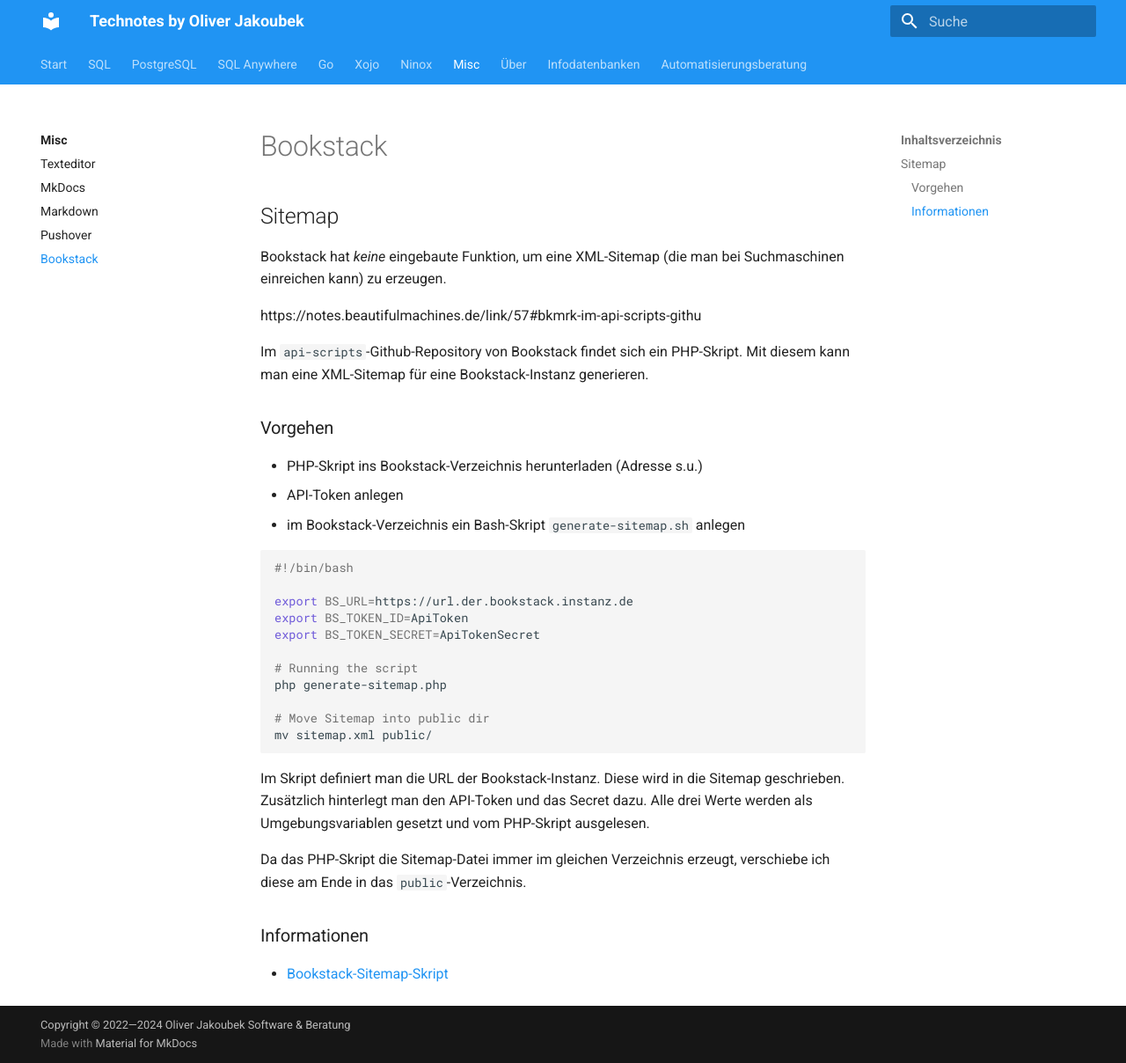
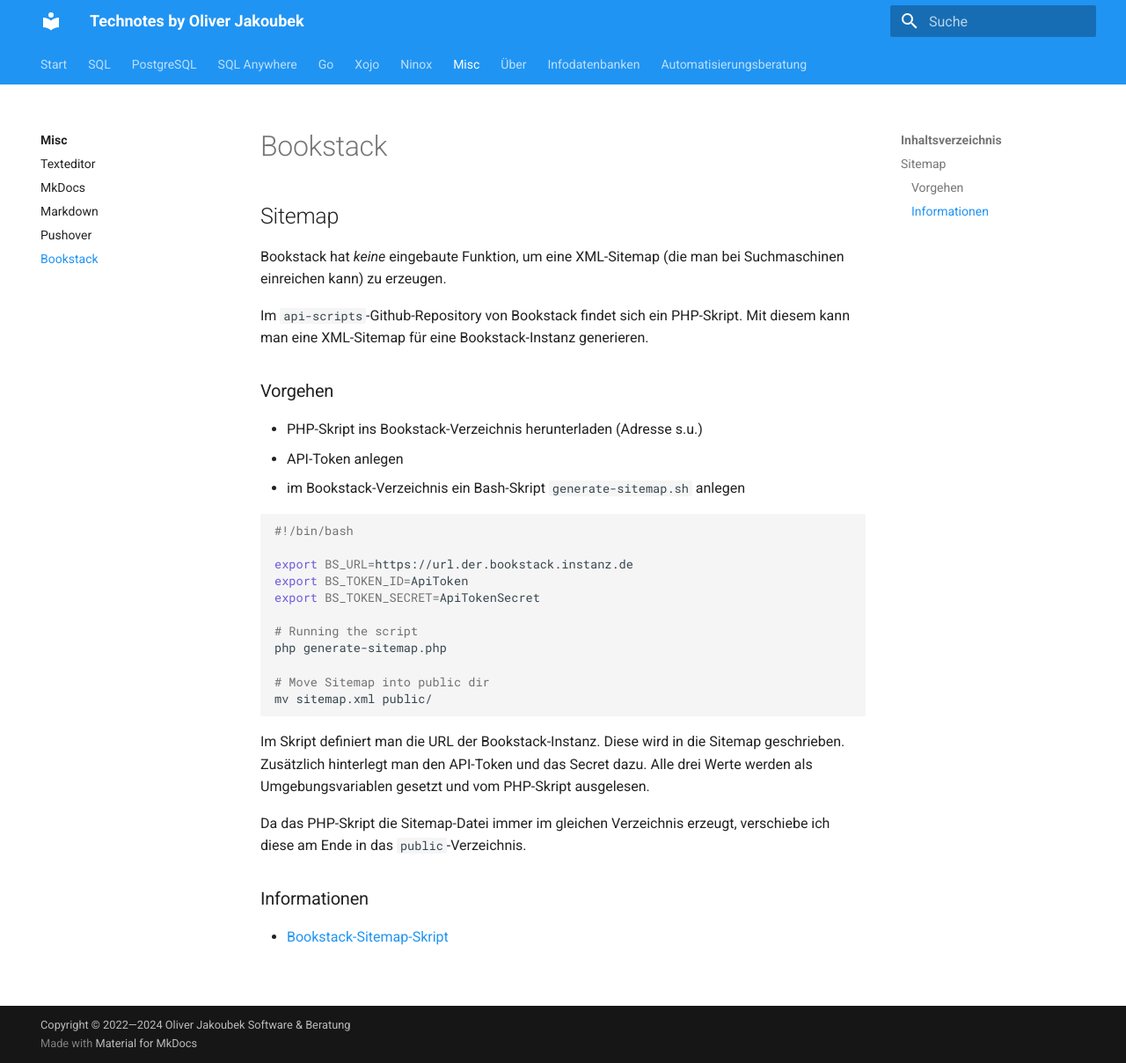
Before and after one commit to jakoubek/technotes, an MkDocs documentation site: the page built from docs/bookstack/index.md, in a window 1280 px wide and 1208 px high. Shown: the whole window at 88% size. Built offline with MkDocs 1.6.1 and Material for MkDocs 9.7.7, drawn with Linux system fonts in a browser that asks for light colours; some of the changed lines change nothing that is shown.

Commit message:
Bookstack: veralteten Link aus dem Notes-Bookstack entfernt

```diff
--- a/docs/bookstack/index.md
+++ b/docs/bookstack/index.md
@@ -4,8 +4,6 @@
 ## Sitemap
 
 Bookstack hat *keine* eingebaute Funktion, um eine XML-Sitemap (die man bei Suchmaschinen einreichen kann) zu erzeugen.
-
-https://notes.beautifulmachines.de/link/57#bkmrk-im-api-scripts-githu
 
 Im `api-scripts`-Github-Repository von Bookstack findet sich ein PHP-Skript. Mit diesem kann man eine XML-Sitemap für eine Bookstack-Instanz generieren.
 
```
